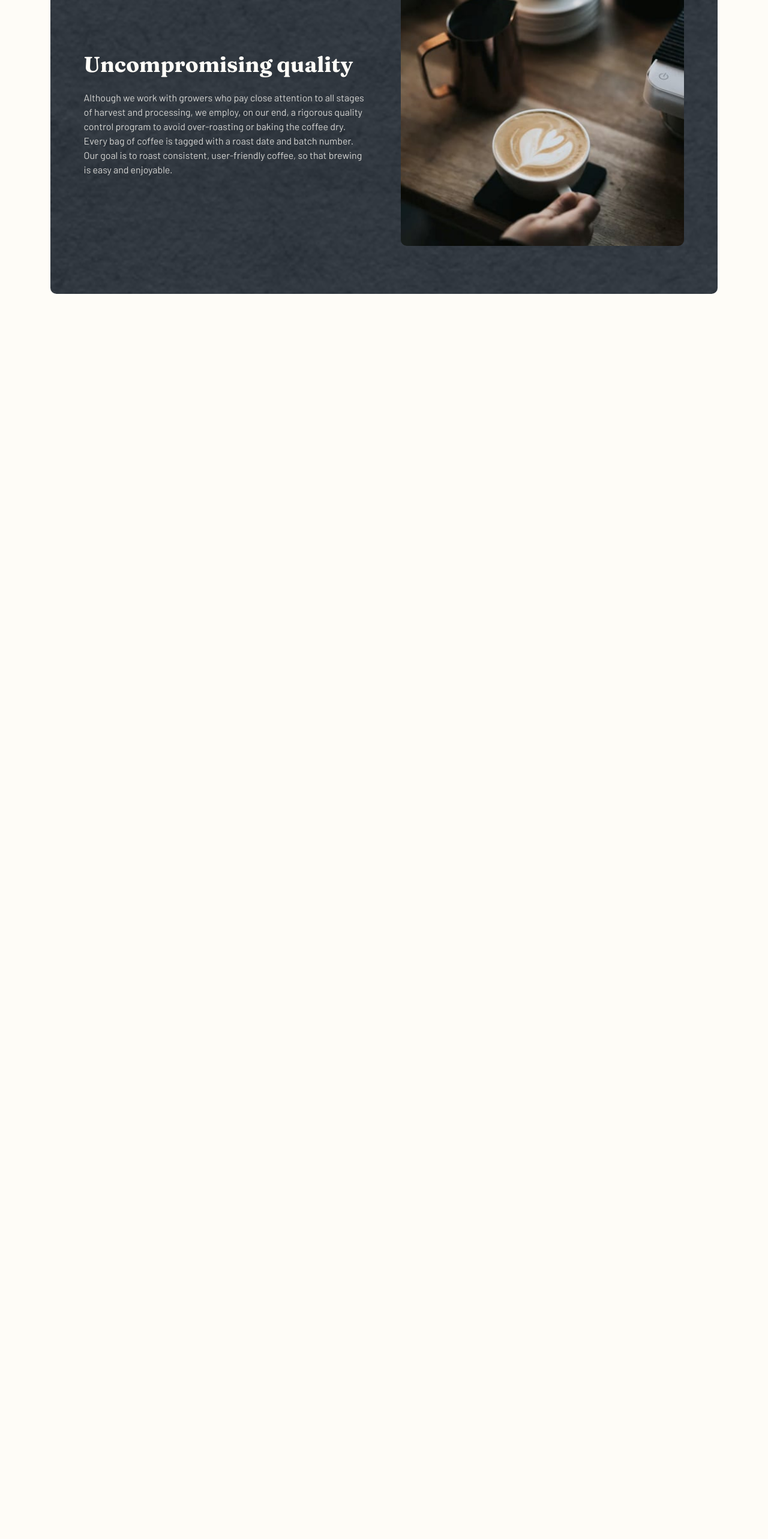
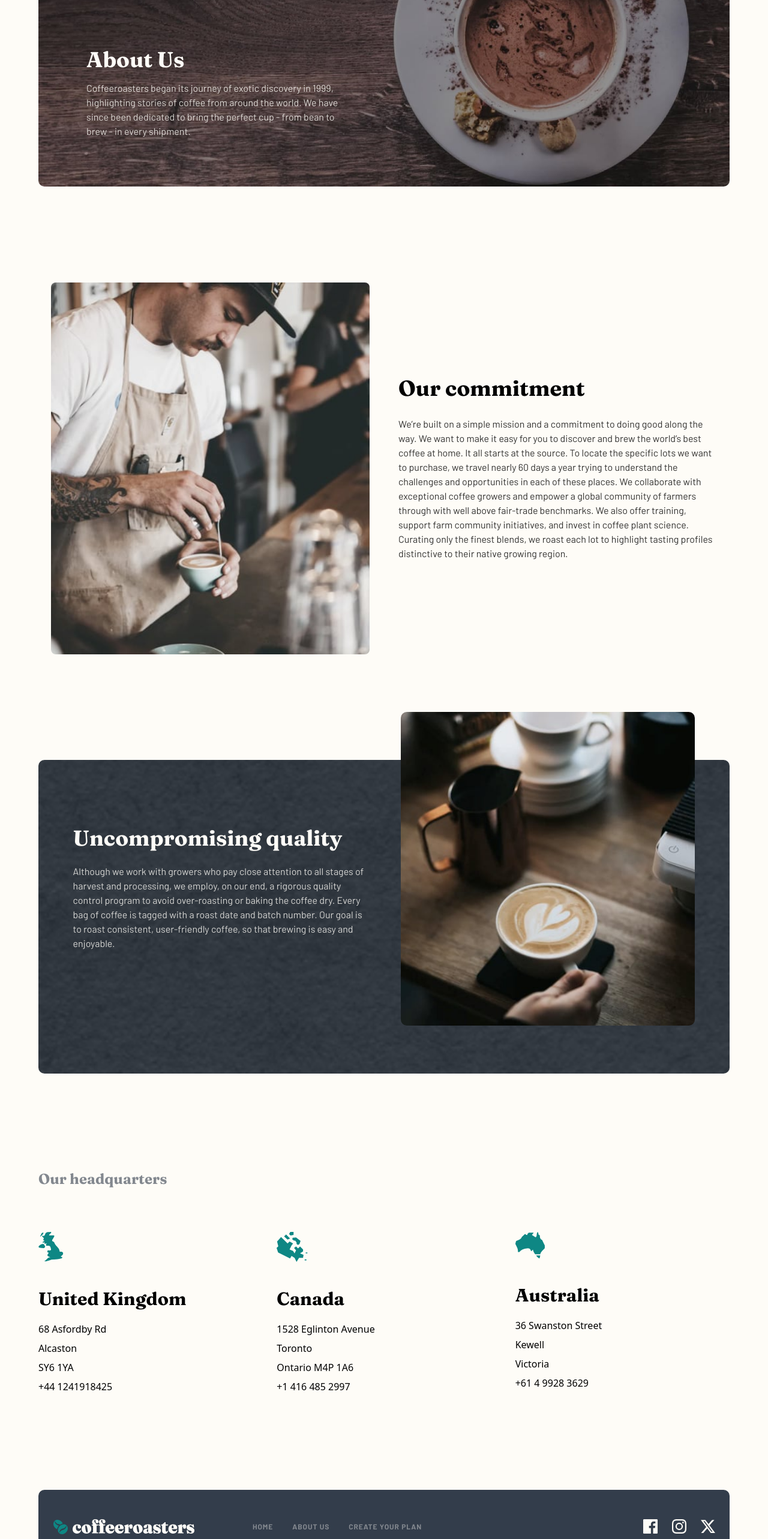
Before and after one commit to zetmosoma10/coffee-roasters, a React (Vite) app: page /about in a window 1280 px wide. Shown: the part 140-2706 px from the top of the page at 60% size. Before the commit the page ends 800 px from the top, so only its background shows below. Built offline with nearby package versions, Linux system fonts and the light colour scheme.

Commit message:
Put About Page together

```diff
--- a/src/pages/About.tsx
+++ b/src/pages/About.tsx
@@ -1,9 +1,21 @@
+import AboutInfo from "../sections/about/AboutInfo";
+import CommitmentCard from "../sections/about/CommitmentCard";
+import Headquarters from "../sections/about/Headquarters";
 import QualityCard from "../sections/about/QualityCard";
 
 const About = () => {
   return (
     <>
-      <QualityCard />
+      <AboutInfo />
+      <div className="mt-32 mb-44 md:mt-36 md:mb-36 lg:mt-40 lg:mb-44">
+        <CommitmentCard />
+      </div>
+      <div>
+        <QualityCard />
+      </div>
+      <div className="mt-32 mb-32 md:mt-36 md:mb-36 lg:mt-40 lg:mb-40">
+        <Headquarters />
+      </div>
     </>
   );
 };
--- a/src/pages/Layout.tsx
+++ b/src/pages/Layout.tsx
@@ -7,7 +7,7 @@ const Layout = () => {
     <div className="max-container">
       <NavBar />
       <Outlet />
-      {/* <Footer /> */}
+      <Footer />
     </div>
   );
 };
--- a/src/sections/about/QualityCard.tsx
+++ b/src/sections/about/QualityCard.tsx
@@ -4,7 +4,7 @@ import desktopImg from "../../assets/about/desktop/image-quality.jpg";
 
 const QualityCard = () => {
   return (
-    <div className="relative quality-img bg-dark_grey text-light_cream m-5 rounded-[10px] m-20">
+    <div className="relative quality-img bg-dark_grey text-light_cream  rounded-[10px] ">
       <div
         className="relative bottom-20 grid lg:grid-cols-2 w-[90%]
         mx-auto gap-y-16 lg:gap-x-14 text-center lg:text-left mb-10 lg:mb-0"
```
